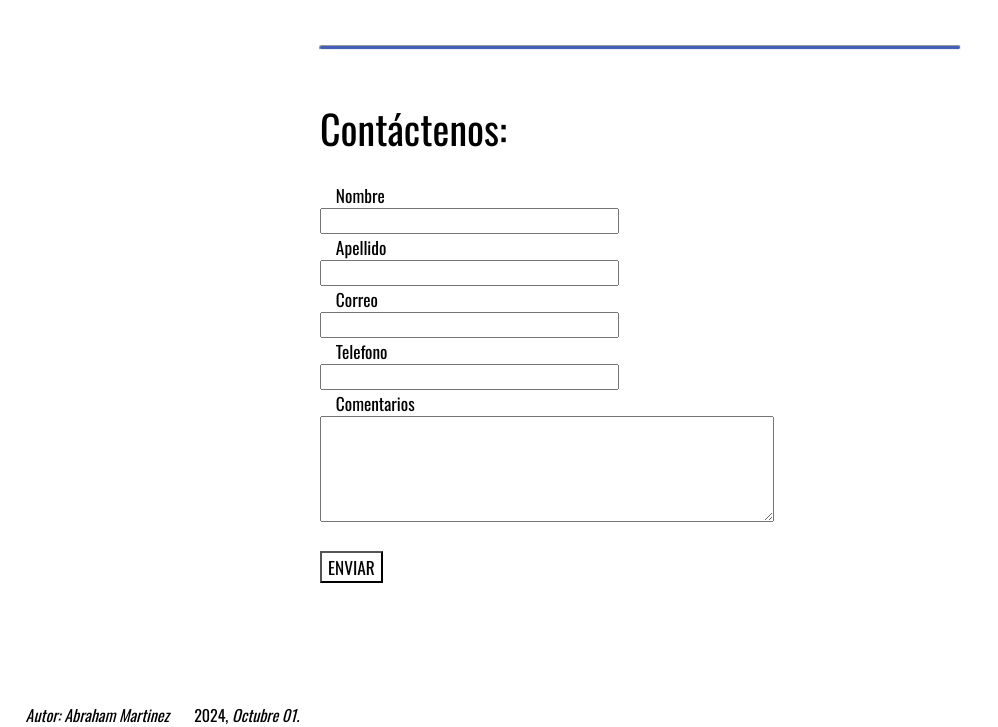
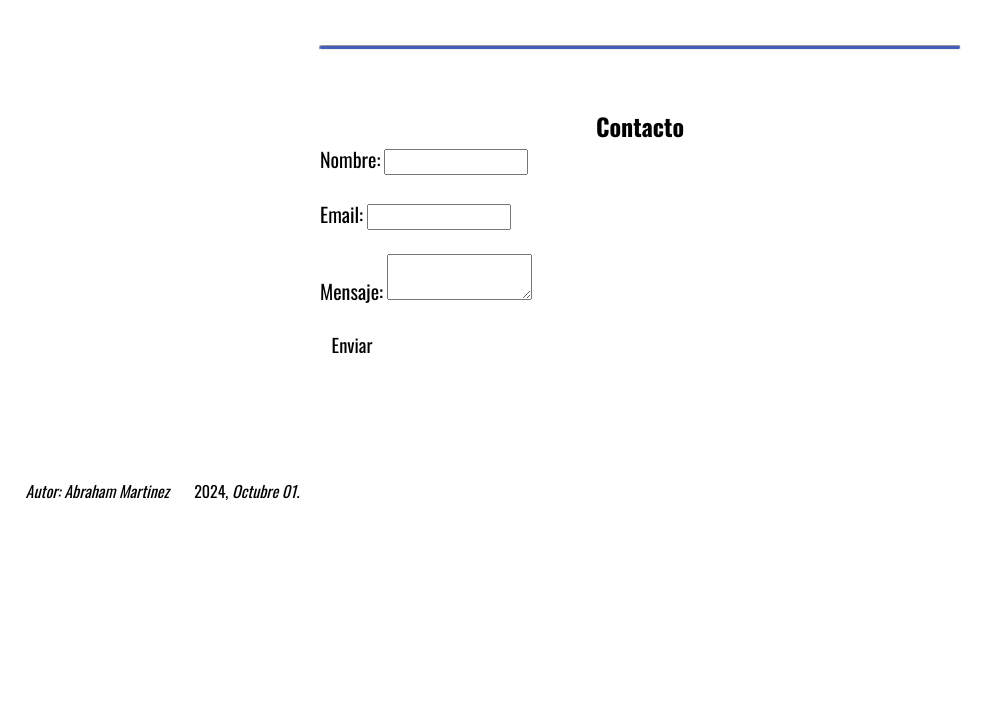
Before and after one commit to abrahamMtzV/ACTIVIDAD2_Logistica, a plain HTML site: page index.html in a window 1280 px wide. Shown: the part 2523-3250 px from the top of the page, without its empty margins (0-998 px from the left). After the commit the page ends 3026 px from the top, so only its background shows below. Drawn offline with nearby package versions, Linux system fonts and the light colour scheme.

Commit message:
Se agrega codificacion de funcionalidad JavaScript

```diff
--- /dev/null
+++ b/app.js
@@ -0,0 +1,3 @@
+document.getElementById('contactForm').addEventListener('submit', function(event) {
+    alert("Mensaje enviado correctamente!");
+});
--- a/index.html
+++ b/index.html
@@ -110,21 +110,20 @@
 
     <br><br>
     <section class="formulario">
-        <form action="" method="get" target="_blank">
-            <p id="titulo">Contáctenos:</p> <br>
-            <p>&nbsp;&nbsp;&nbsp; Nombre</p>
-            <input type="text" size="45" maxlength="30">
-            <p>&nbsp;&nbsp;&nbsp; Apellido</p>
-            <input type="text" size="45" maxlength="30">
-            <p>&nbsp;&nbsp;&nbsp; Correo</p>
-            <input type="text" size="45" maxlength="30">
-            <p>&nbsp;&nbsp;&nbsp; Telefono</p>
-            <input type="text" size="45" maxlength="10">
-            <p>&nbsp;&nbsp;&nbsp; Comentarios</p>
-            <textarea name="" id="comentarios_input" style="width: 70%;height:100px;"></textarea>
-            <br><br>
-            <input type="submit" value="ENVIAR" id="btn">
-        </form>
+        <h1>Contacto</h1>
+    <form id="contactForm">
+        <label for="name">Nombre:</label>
+        <input type="text" id="name" name="name" ><br><br>
+
+        <label for="email">Email:</label>
+        <input type="email" id="email" name="email" ><br><br>
+
+        <label for="message">Mensaje:</label>
+        <textarea id="message" name="message" ></textarea><br><br>
+
+        <button type="submit">Enviar</button>
+    </form>
+    <script src="app.js"></script>
     </section>
     <br><br><br><br><br>
     <footer>
--- a/styles.css
+++ b/styles.css
@@ -163,46 +163,33 @@ table{
     padding-right: 13px;
 }
 
-.formulario{
+
+
+#contactForm{
     width: 50%;
     margin-left: auto;
     margin-right: auto;
+
 }
 
-.formulario>input[type=text]{
-    font-size: 14pt;
-    margin-top: 3px;
+label{
+    font-size: 15pt;
 }
 
-#titulo{
-    font-size: 30pt;
+button{
+    font-size: 14pt;
+    transition: 0.2s;
+    cursor:pointer;
+    background-color: white;
+    border: none;
+    margin-left: auto;
+    margin-right: auto;
+    width: 10%;
 }
 
-.formulario>#comentarios_input{
-    width: 80%;
-    height: 800px;
-    font-size: 14pt;
-    padding-top: 0px;
-}
-
-.formulario>input[type=submit]{
-    width: 100px;
-    background-color: lightgrey;
-    border-radius: 10px;
-}
-
-
-#btn{
-    font-size: 13pt;
-    background-color: white;
-    transition: .4s;
-}
-#btn:hover{
-    color:coral;
-    transition: .4s;
-    cursor: pointer;
-    font-size: 14pt;
-    border-radius: 8px;
+button:hover{
+    font-size: 15pt;
+    color: coral;
 }
 @media (max-width:520px){
     p, div>p{
```
Also changed, not shown: aereo_page.html (+1 -0 lines).
